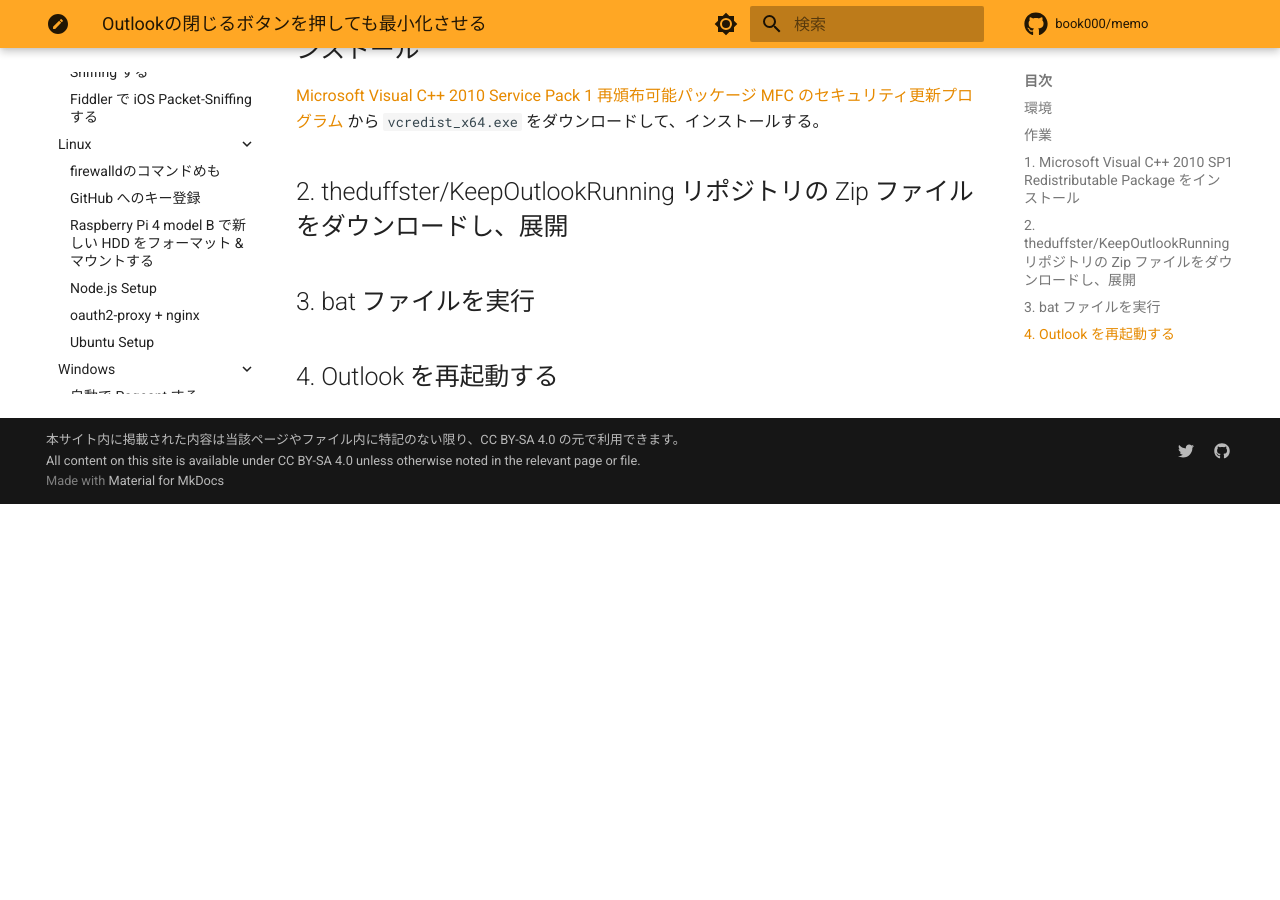
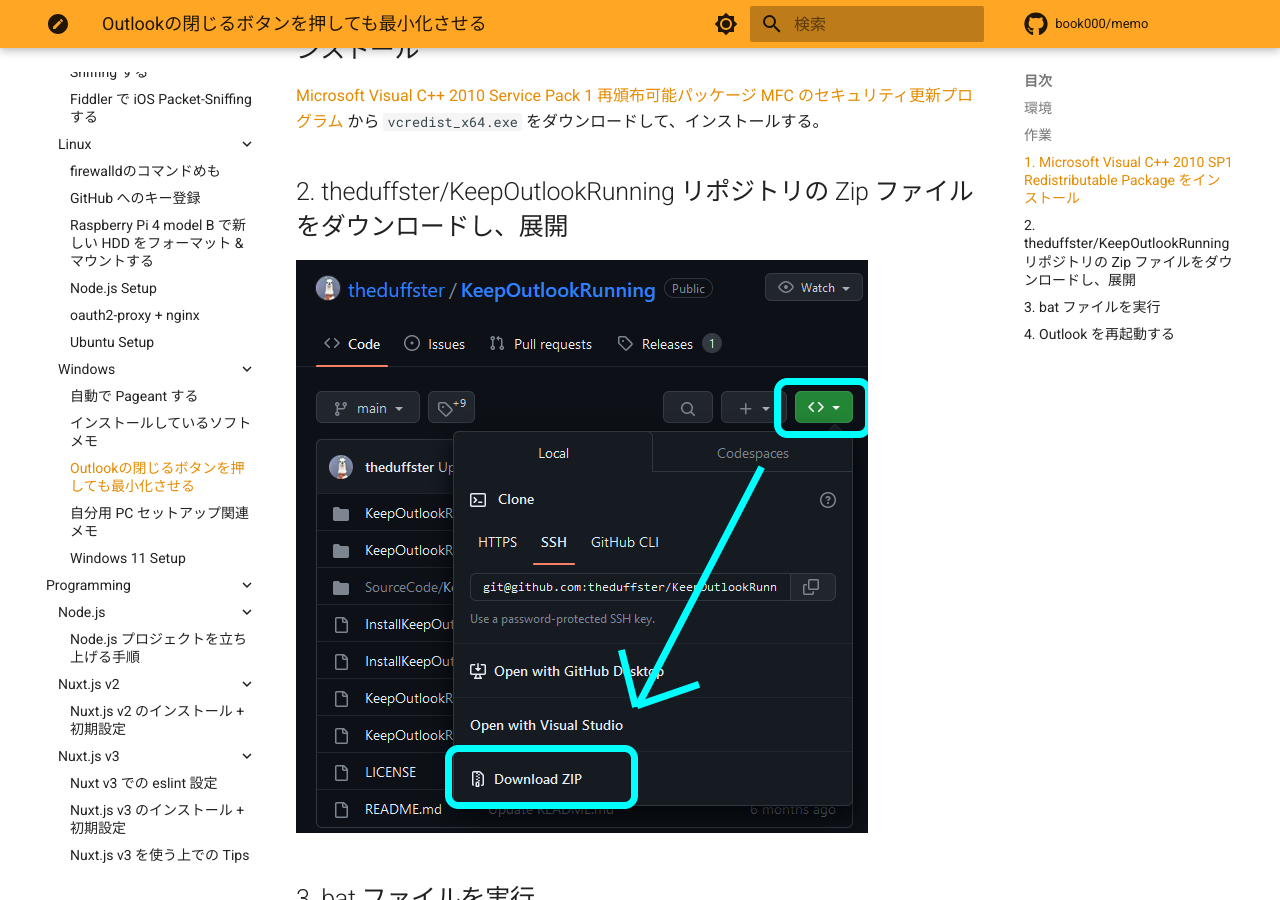
Before and after one commit to book000/memo, an MkDocs documentation site: the page built from docs/os/windows/outlook-dont-close.md, in a window 1280 px wide and 900 px high, scrolled down 1009 px. Built offline with MkDocs 1.6.1 and Material for MkDocs 9.7.7, drawn with Linux system fonts in a browser that asks for light colours; comment, search, counter and statistics services are not loaded; before the commit the page ends 1513 px from its top, so only the background shows below that.

Commit message:
feat: 画像だけいれる

```diff
--- a/docs/os/windows/outlook-dont-close.md
+++ b/docs/os/windows/outlook-dont-close.md
@@ -32,6 +32,8 @@
 
 ## 2. theduffster/KeepOutlookRunning リポジトリの Zip ファイルをダウンロードし、展開
 
+![](assets/download-zip.png)
+
 ## 3. bat ファイルを実行
 
 ## 4. Outlook を再起動する
```
Also changed, not shown: docs/os/windows/assets/download-zip.png (added).
